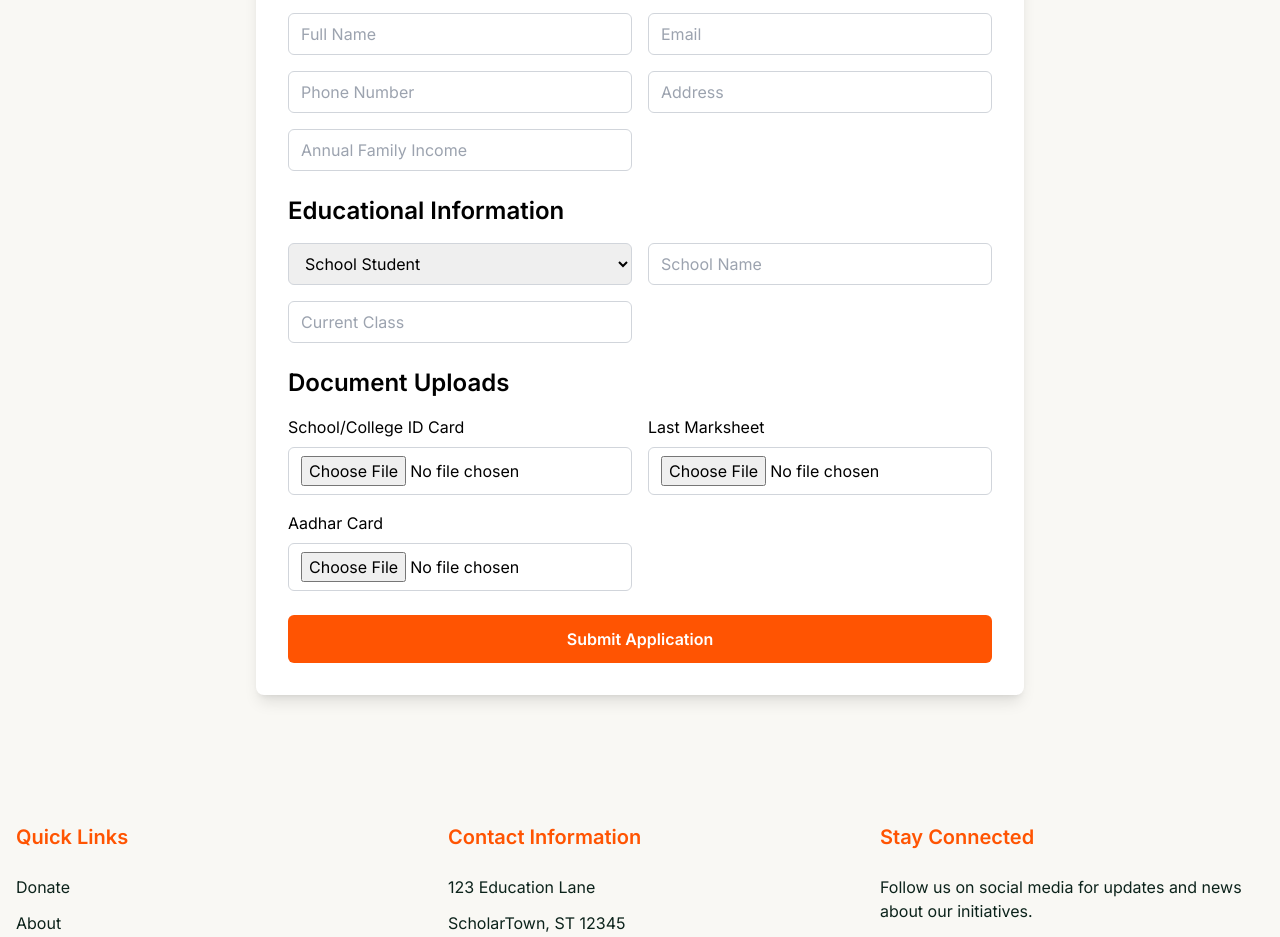
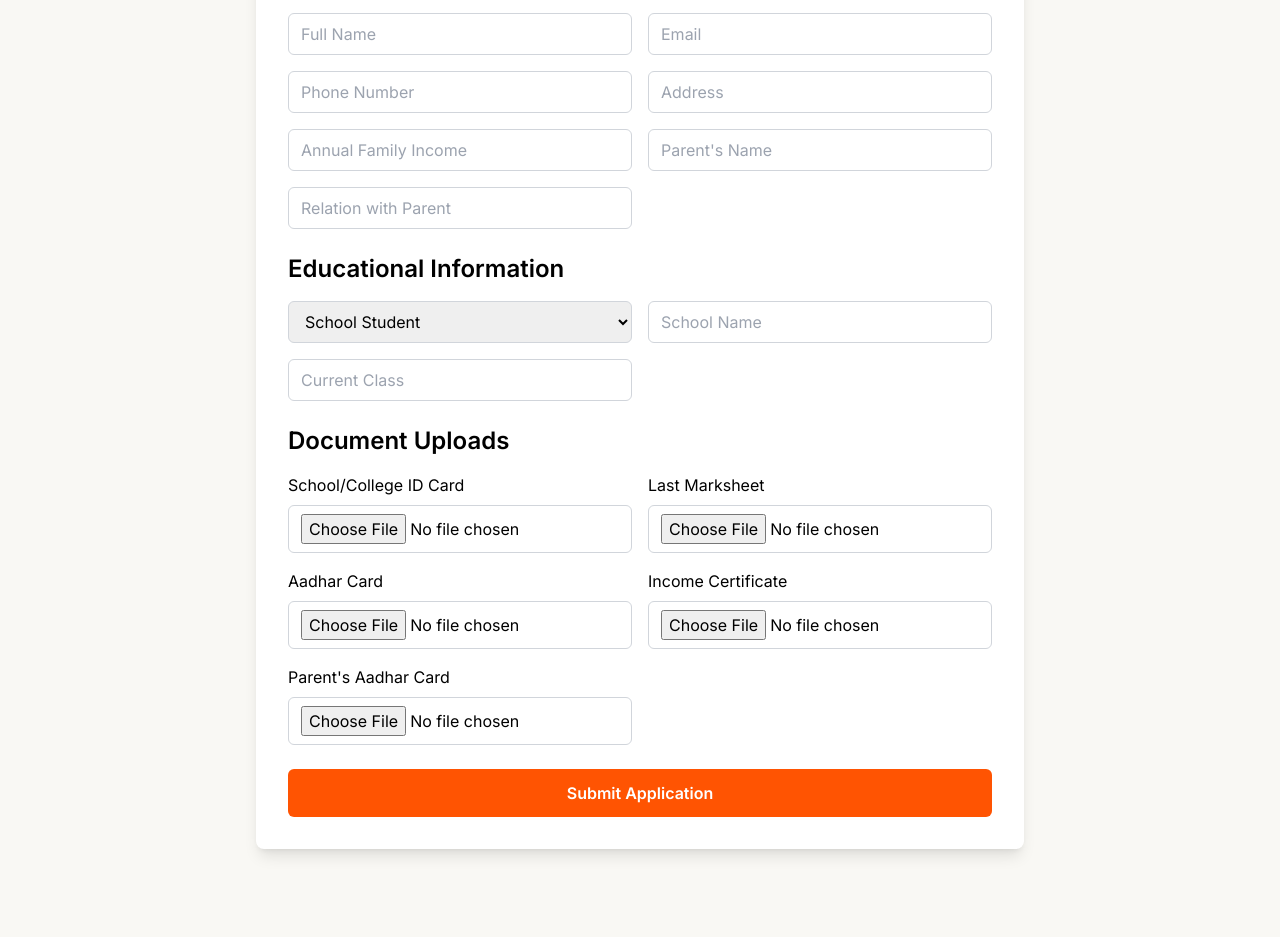
Before and after one commit to adistrim/scholarrise, a Next.js app: page /apply-for-scholarship in a window 1280 px wide. Shown: the part 280-1217 px from the top of the page. Built offline with nearby package versions, Linux system fonts and the light colour scheme.

Commit message:
added more fields in the scholarship form

```diff
--- a/app/api/apply-scholarship/route.js
+++ b/app/api/apply-scholarship/route.js
@@ -27,7 +27,7 @@ export async function POST(request) {
         });
 
         const attachments = [];
-        const fileFields = ['idCard', 'lastMarksheet', 'transcript', 'resume', 'aadharCard'];
+        const fileFields = ['idCard', 'lastMarksheet', 'transcript', 'resume', 'aadharCard', 'incomeProof', 'recommendationLetter', 'parentAadharCard'];
 
         for (const field of fileFields) {
             const file = formData.get(field);
@@ -49,11 +49,22 @@ export async function POST(request) {
     Email: ${email}
     Phone: ${phone}
     Address: ${address}
+    Parent's Name: ${parentName}
+    Relation with Parent: ${relationWithParent}
     Annual Family Income: ${familyIncome}
     Student Type: ${studentType}
     ${studentType === 'school' ? `School Name: ${schoolName}` : `College Name: ${collegeName}`}
     Current ${studentType === 'school' ? 'Class' : 'Year'}: ${currentClass}
     ${studentType === 'college' ? `Current CGPA: ${currentCGPA}` : ''}
+
+    Attached Documents:
+    - ID Card
+    - ${studentType === 'school' ? 'Last Marksheet' : 'Transcript'}
+    - Aadhar Card
+    - Parent's Aadhar Card
+    - Income Proof Document
+    ${studentType === 'college' ? '- Resume' : ''}
+    ${studentType === 'college' ? '- Letter of Recommendation' : ''}
 `,
             attachments: attachments,
         });
--- a/components/ApplyForScholarship.js
+++ b/components/ApplyForScholarship.js
@@ -21,6 +21,9 @@ const ApplyForScholarship = () => {
         transcript: null,
         resume: null,
         aadharCard: null,
+        parentName: '',
+        relationWithParent: '',
+        parentAadharCard: null,
     });
 
 
@@ -150,6 +153,24 @@ const ApplyForScholarship = () => {
                                 required
                                 className="w-full px-3 py-2 border border-gray-300 rounded-md focus:outline-none focus:ring-2 focus:ring-[#FF5402]"
                             />
+                            <input
+                                type="text"
+                                name="parentName"
+                                value={formData.parentName}
+                                onChange={handleChange}
+                                placeholder="Parent's Name"
+                                required
+                                className="w-full px-3 py-2 border border-gray-300 rounded-md focus:outline-none focus:ring-2 focus:ring-[#FF5402]"
+                            />
+                            <input
+                                type="text"
+                                name="relationWithParent"
+                                value={formData.relationWithParent}
+                                onChange={handleChange}
+                                placeholder="Relation with Parent"
+                                required
+                                className="w-full px-3 py-2 border border-gray-300 rounded-md focus:outline-none focus:ring-2 focus:ring-[#FF5402]"
+                            />
                         </div>
                     </div>
 
@@ -271,6 +292,38 @@ const ApplyForScholarship = () => {
                                     className="w-full px-3 py-2 border border-gray-300 rounded-md focus:outline-none focus:ring-2 focus:ring-[#FF5402]"
                                 />
                             </div>
+                            <div>
+                                <label className="block mb-2">Income Certificate</label>
+                                <input
+                                    type="file"
+                                    name="incomeProof"
+                                    onChange={handleChange}
+                                    required
+                                    className="w-full px-3 py-2 border border-gray-300 rounded-md focus:outline-none focus:ring-2 focus:ring-[#FF5402]"
+                                />
+                            </div>
+                            {formData.studentType === 'college' && (
+                                <div>
+                                    <label className="block mb-2">Letter of Recommendation</label>
+                                    <input
+                                        type="file"
+                                        name="recommendationLetter"
+                                        onChange={handleChange}
+                                        required
+                                        className="w-full px-3 py-2 border border-gray-300 rounded-md focus:outline-none focus:ring-2 focus:ring-[#FF5402]"
+                                    />
+                                </div>
+                            )}
+                            <div>
+                                <label className="block mb-2">Parent&apos;s Aadhar Card</label>
+                                <input
+                                    type="file"
+                                    name="parentAadharCard"
+                                    onChange={handleChange}
+                                    required
+                                    className="w-full px-3 py-2 border border-gray-300 rounded-md focus:outline-none focus:ring-2 focus:ring-[#FF5402]"
+                                />
+                            </div>
                         </div>
                     </div>
 
```
Lines whose indentation alone changed are shown as unchanged.
